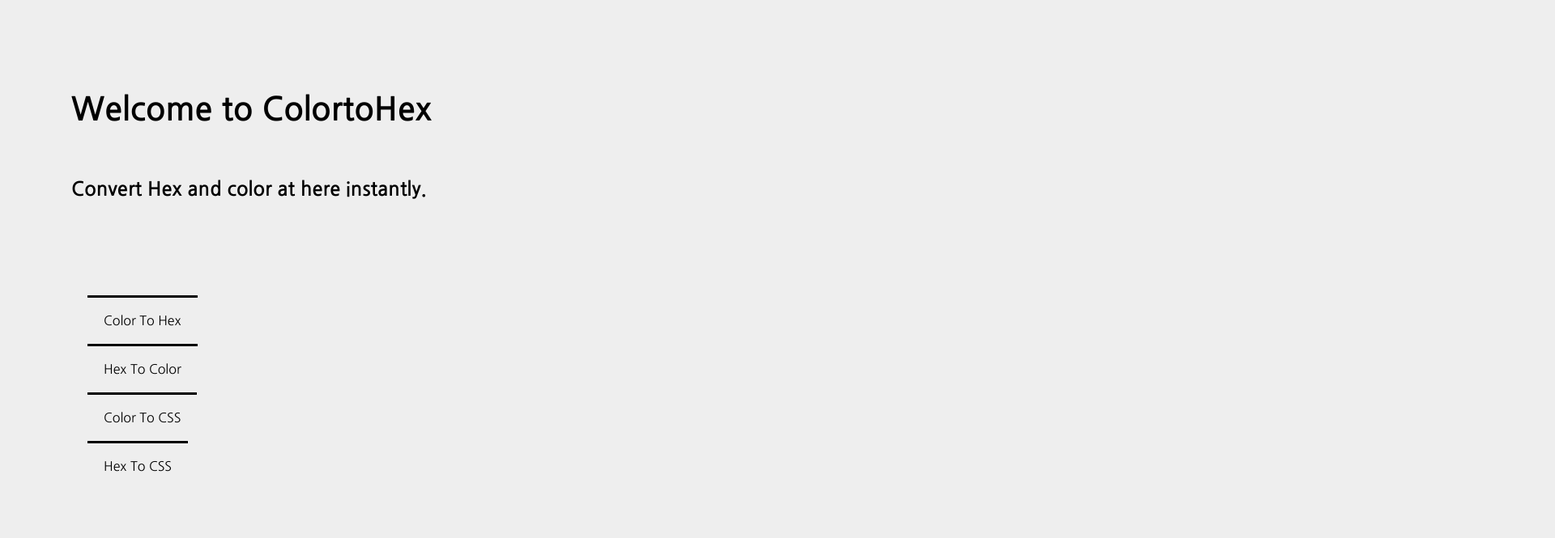
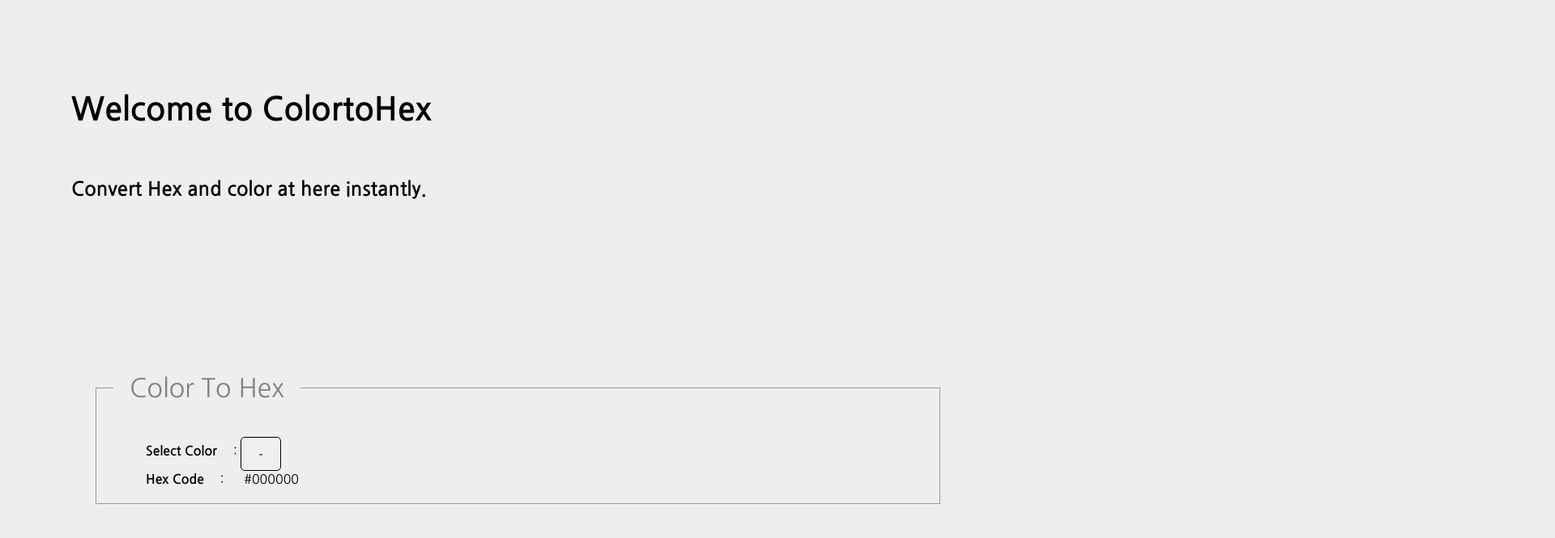
Before and after one commit to lucas7234/colortohex, a plain HTML site: page index.html in a window 1280 px wide. Shown: the top 665 px of the page at 81% size, 1920 px wide, since content can reach past the window. Drawn offline with nearby package versions, Linux system fonts and the light colour scheme.

Commit message:
Update index.html

```diff
--- a/index.html
+++ b/index.html
@@ -104,14 +104,7 @@ for(var i=0; i<el.length; i++){
 <body>
     <header><h1 class="light">Welcome to ColortoHex</h1>
     <h3 class="light">Convert Hex and color at here instantly.</h3></header>
-    <nav>
-        <ul class="light">
-            <li class="navmenu"><a href="#1">Color To Hex</a></li>
-            <li class="navmenu"><a href="#2">Hex To Color</a></li>
-            <li class="navmenu"><a href="#3">Color To CSS</a></li>
-            <li class="navmenu"><a href="#4">Hex To CSS</a></li>
-	    </ul>
-    </nav>
+
     <br><br><br>
     <section class="light"><article id="1">
     <form oninput="op.value=ip.value;">
```
